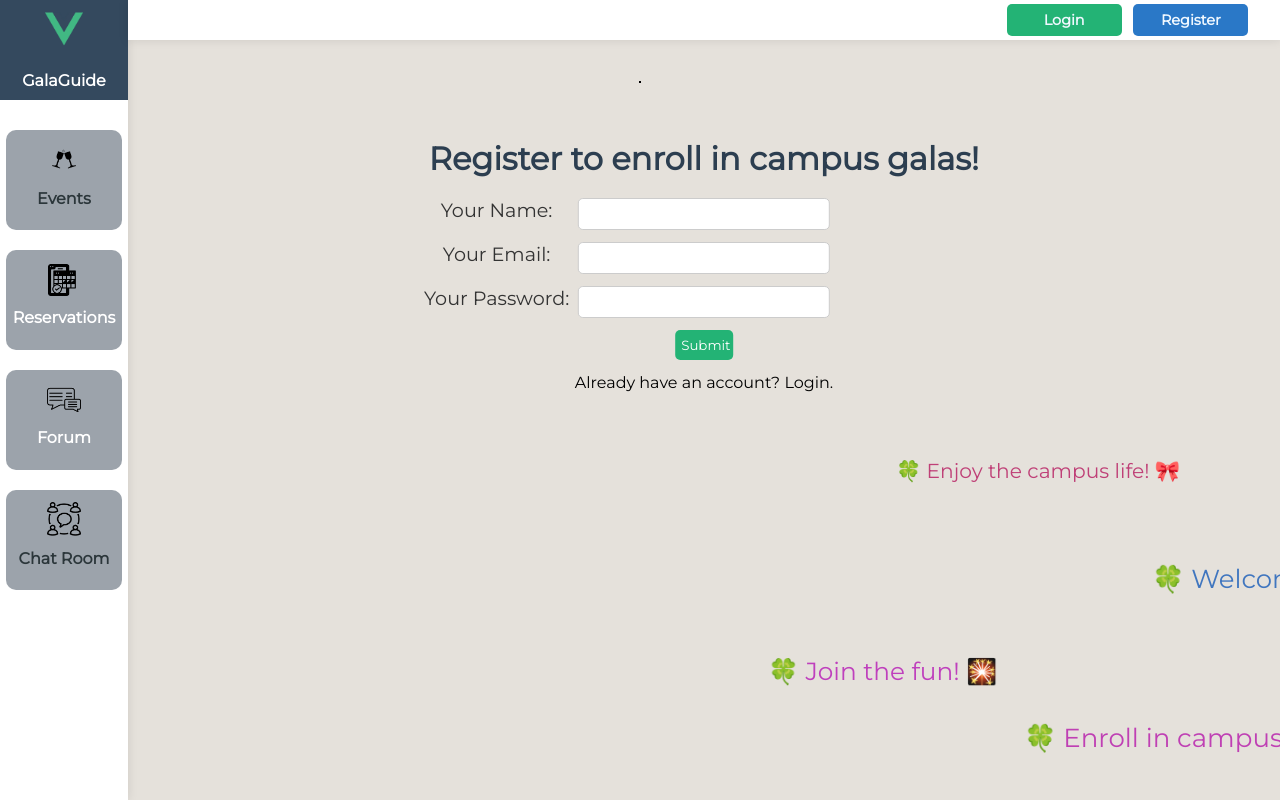
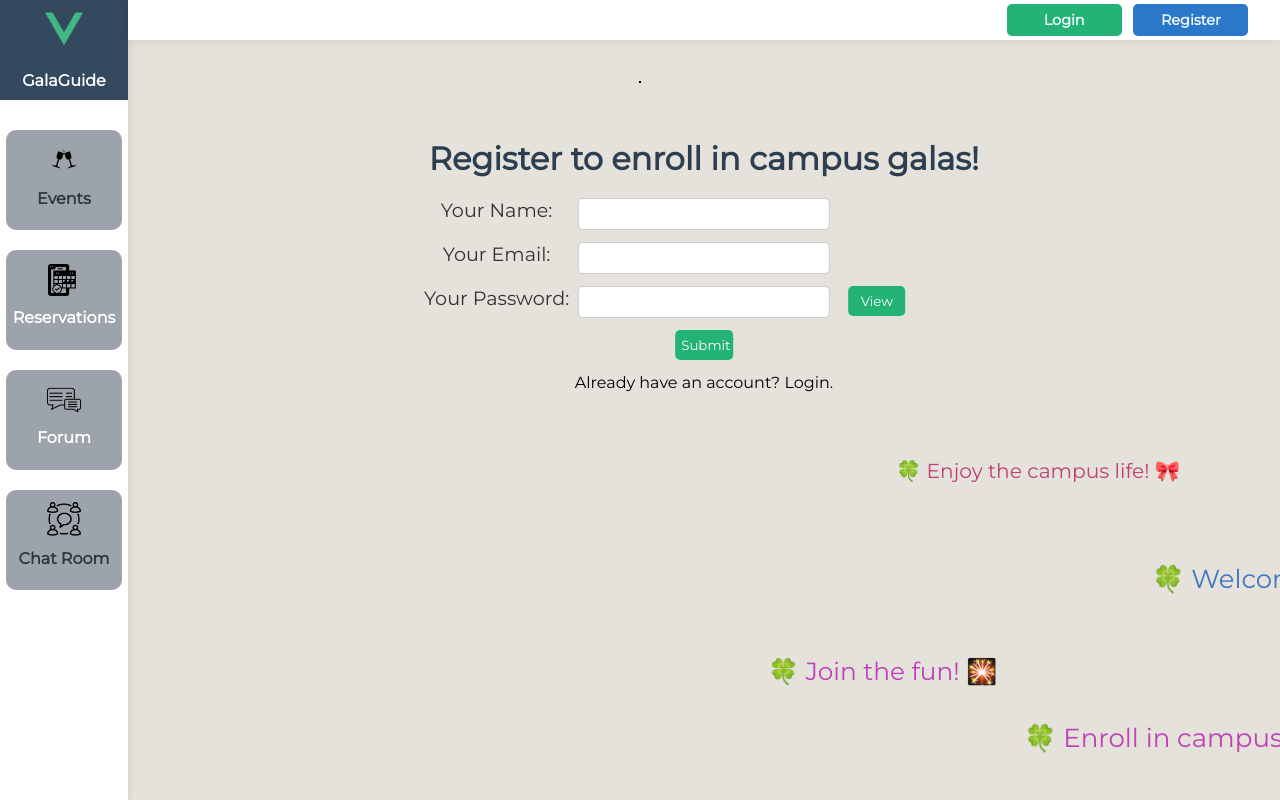
Before and after one commit to sustech-cs304/galaguide, a Vue app in the folder galaguide/: page /register in a window 1280 px wide. Shown: the top 800 px of the page. Built offline with nearby package versions, Linux system fonts and the light colour scheme; what v-calendar, vue3-marquee would draw is missing.

Commit message:
Add toggle pwd function

```diff
--- a/galaguide/src/components/user/UserLogin.vue
+++ b/galaguide/src/components/user/UserLogin.vue
@@ -10,7 +10,8 @@
                     </div>
                     <div class="form-group">
                         <label>Password: </label>
-                        <input type="text" class="form-control" v-model="user.password">
+                        <input type="password" class="form-control" v-model="user.password" id="ps">
+                        <button type="button" class="btn btn-primary" style="left: 65%;" @click="togglePassword">View</button>
                     </div>
                     <div class="form-group">
                         <label id="errors" style="color: red;position: relative;left: 0;"></label>
@@ -54,6 +55,16 @@ const setCookie = (cname, cvalue, exdays) => {
     d.setTime(d.getTime() + exdays * 24 * 60 * 60 * 1000);
     const expires = "expires=" + d.toUTCString();
     document.cookie = cname + "=" + cvalue + ";" + expires + ";path=/";
+};
+
+const togglePassword = () => {
+    const password = document.querySelector("input[type='password']");
+    if (password !== null) {
+        password.type = 'text';
+    } else {
+        document.querySelector("#ps").type = "password";
+    }
+
 };
 
 const check = (e) => {
--- a/galaguide/src/components/user/UserRegister.vue
+++ b/galaguide/src/components/user/UserRegister.vue
@@ -14,7 +14,8 @@
                     </div>
                     <div class="form-group">
                         <label>Your Password: </label>
-                        <input type="text" class="form-control" v-model="user.password">
+                        <input type="password" class="form-control" v-model="user.password" id="ps">
+                        <button type="button" class="btn btn-primary" style="left: 65%;" @click="togglePassword">View</button>
                     </div>
                     <div class="form-group">
                         <label id="errors" style="color: red;position: relative;left: 0;"></label>
@@ -55,6 +56,16 @@ const user = ref({
     verificationCode: ""
 });
 const errors = ref([]);
+
+const togglePassword = () => {
+    const password = document.querySelector("input[type='password']");
+    if (password !== null) {
+        password.type = 'text';
+    } else {
+        document.querySelector("#ps").type = "password";
+    }
+
+};
 
 const validateAndSubmit = (e) => {
     e.preventDefault()
```
